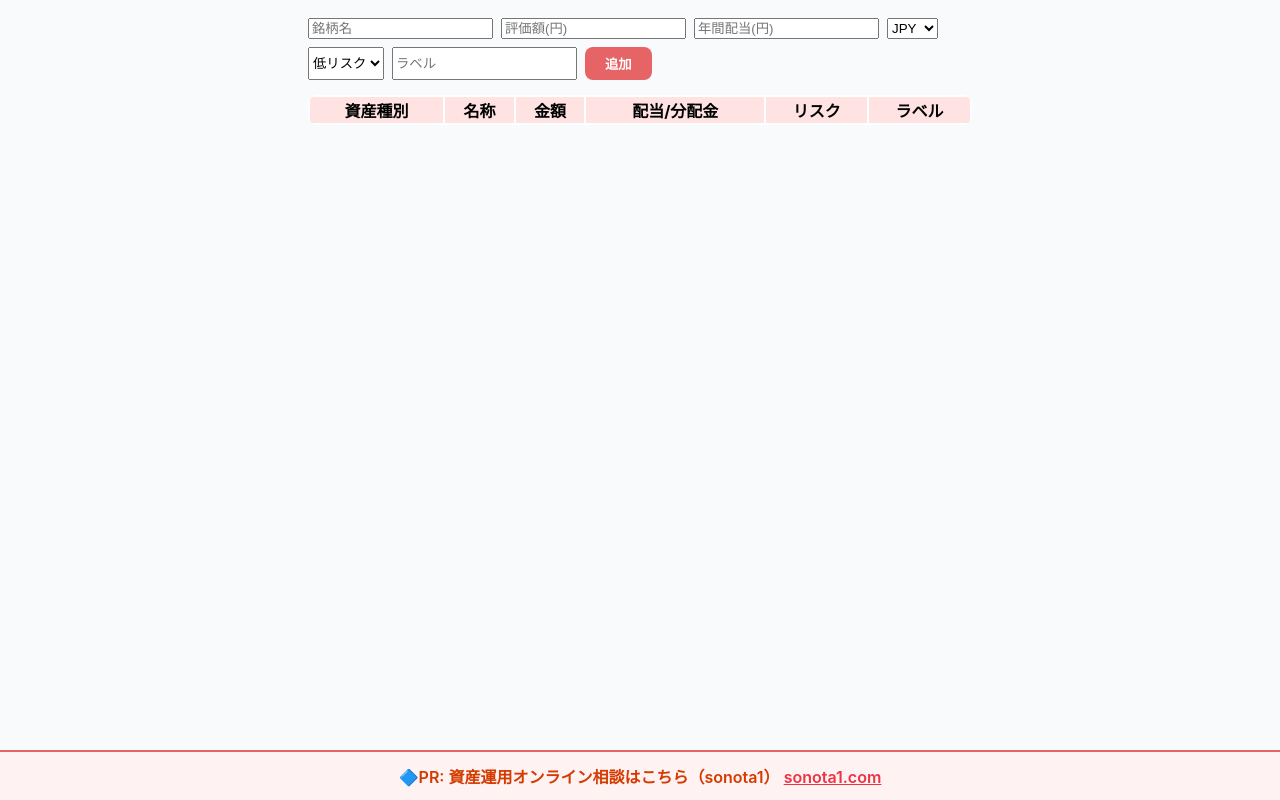
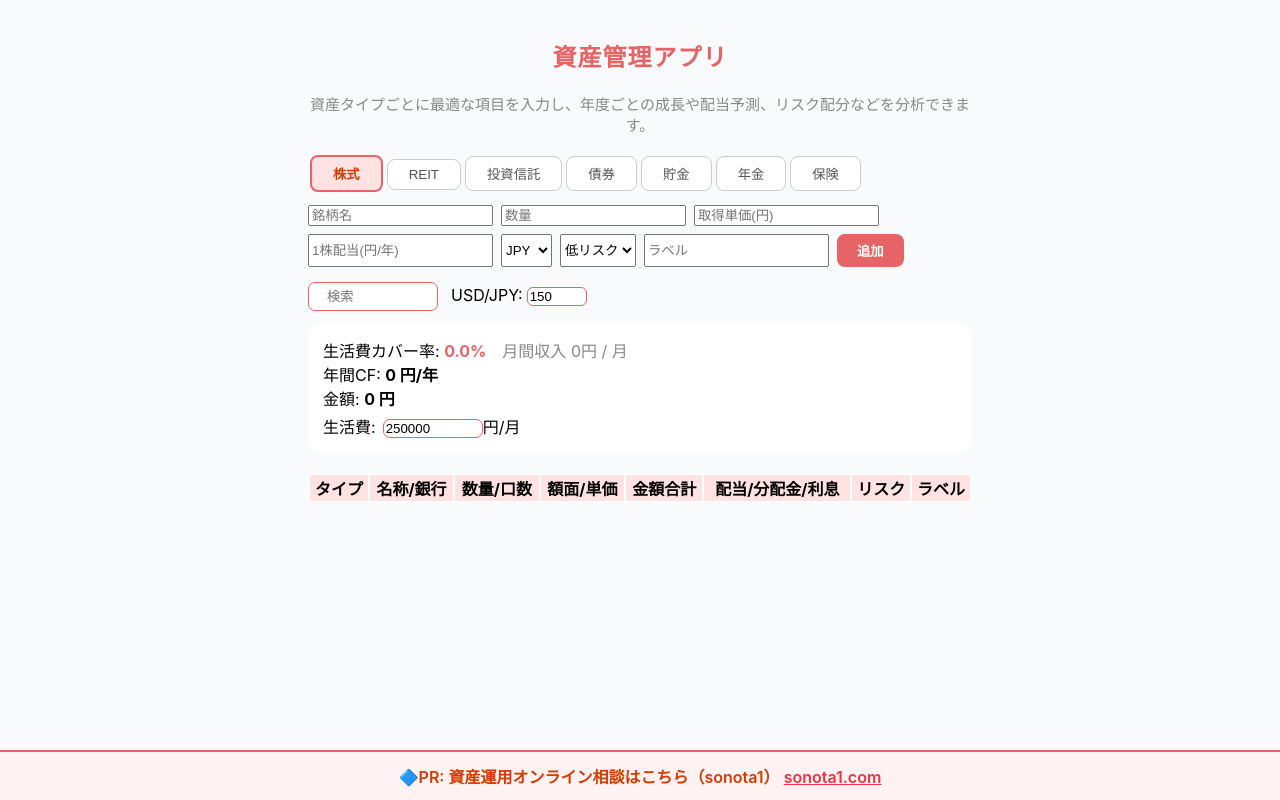
Before and after one commit to sonota1/dividend-management-app, a React (Create React App) app: page / in a window 1280 px wide. Built offline with nearby package versions, Linux system fonts and the light colour scheme.

Commit message:
fix: モバイル最適化とレスポンシブデザイン対応

```diff
--- a/src/App.js
+++ b/src/App.js
@@ -1,13 +1,13 @@
 import React, { useState, useMemo } from "react";
 
-// --- 定数 ---
+// --- 定数類 ---
 const RISK_TAGS = ["低リスク", "中リスク", "高リスク"];
 const CURRENCIES = ["JPY", "USD"];
 const ASSET_TYPES = ["株式", "REIT", "投資信託", "債券", "貯金", "年金", "保険"];
 const LANGUAGES = { ja: "日本語", en: "English", zh: "中文" };
 const FONT_SIZES = { small: "小", medium: "中", large: "大" };
 
-// --- テキスト ---
+// --- 多言語テキスト（日本語のみ記載） ---
 const TEXTS = {
   ja: {
     title: "資産管理アプリ",
@@ -30,7 +30,7 @@ const TEXTS = {
     exportCSV: "CSV出力",
     importCSV: "CSVインポート",
     search: "検索",
-    usage: "ここに資産を入力し、年度ごとの成長や配当予測、リスク配分などを分析できます。",
+    usage: "資産タイプごとに最適な項目を入力し、年度ごとの成長や配当予測、リスク配分などを分析できます。",
     adMsg: "🔷PR: 資産運用オンライン相談はこちら（sonota1）",
     backup: "バックアップ",
     backupGD: "Google Driveにバックアップ"
@@ -51,9 +51,7 @@ function BannerAd({ lang }) {
   );
 }
 
-// --- CSVエクスポート・インポート・GDriveは省略（前回のまま） ---
-
-// --- 設定パネル省略 ---
+// --- CSVエクスポート・インポート・GDriveは省略（前回と同じでOK） ---
 
 // --- メイン ---
 export default function App() {
@@ -67,8 +65,48 @@ export default function App() {
   const [showSettings, setShowSettings] = useState(false);
   const [search, setSearch] = useState("");
 
-  const fontStyles = { small: 13, medium: 16, large: 21 };
+  // --- 集計 ---
+  const total = useMemo(() => assets.reduce((sum, a) => sum + getAssetValue(a), 0), [assets]);
+  const annualCF = useMemo(() => assets.reduce((sum, a) => sum + getAssetDividend(a), 0), [assets]);
+  const monthlyCF = annualCF / 12;
+  const livingCoverRate = monthlyLiving ? (monthlyCF / monthlyLiving) * 100 : 0;
+  const filteredAssets = search
+    ? assets.filter(a => Object.values(a).join().toLowerCase().includes(search.toLowerCase()))
+    : assets;
 
+  // --- 金額・配当計算 ---
+  function getAssetValue(a) {
+    switch (a.assetType) {
+      case "株式":
+      case "REIT":
+        return (Number(a.price) || 0) * (Number(a.shares) || 0);
+      case "投資信託":
+        return (Number(a.unitPrice) || 0) * (Number(a.units) || 0);
+      case "債券":
+        return (Number(a.faceValue) || 0) * (Number(a.units) || 0);
+      case "貯金":
+        return Number(a.amount) || 0;
+      default:
+        return Number(a.amount) || 0;
+    }
+  }
+  function getAssetDividend(a) {
+    switch (a.assetType) {
+      case "株式":
+      case "REIT":
+        return (Number(a.dividendPerShare) || 0) * (Number(a.shares) || 0);
+      case "投資信託":
+        return Number(a.dividend) || 0;
+      case "債券":
+        if (a.faceValue && a.units && a.couponRate)
+          return Number(a.faceValue) * Number(a.units) * (Number(a.couponRate) / 100);
+        return Number(a.dividend) || 0;
+      default:
+        return 0;
+    }
+  }
+
+  // --- 入力フォーム ---
   function handleFormChange(e) {
     const { name, value, type, checked } = e.target;
     setForm(f => ({ ...f, [name]: type === "checkbox" ? checked : value }));
@@ -78,8 +116,6 @@ export default function App() {
     setAssets(prev => [...prev, { ...form, assetType: selectedType }]);
     setForm({});
   }
-
-  // --- 正しいフォーム分岐 ---
   function renderForm() {
     switch (selectedType) {
       case "株式":
@@ -87,8 +123,9 @@ export default function App() {
         return (
           <>
             <input name="name" placeholder="銘柄名" value={form.name || ""} onChange={handleFormChange} required />
-            <input name="amount" type="number" placeholder="評価額(円)" value={form.amount || ""} onChange={handleFormChange} required />
-            <input name="dividend" type="number" placeholder="年間配当(円)" value={form.dividend || ""} onChange={handleFormChange} />
+            <input name="shares" type="number" placeholder="数量" value={form.shares || ""} onChange={handleFormChange} required />
+            <input name="price" type="number" placeholder="取得単価(円)" value={form.price || ""} onChange={handleFormChange} required />
+            <input name="dividendPerShare" type="number" placeholder="1株配当(円/年)" value={form.dividendPerShare || ""} onChange={handleFormChange} />
             <select name="currency" value={form.currency || "JPY"} onChange={handleFormChange}>
               {CURRENCIES.map(c => <option key={c}>{c}</option>)}
             </select>
@@ -119,9 +156,8 @@ export default function App() {
           <>
             <input name="name" placeholder="債券名" value={form.name || ""} onChange={handleFormChange} required />
             <input name="faceValue" type="number" placeholder="額面金額(円)" value={form.faceValue || ""} onChange={handleFormChange} required />
-            <input name="units" type="number" placeholder="保有本数/口数" value={form.units || ""} onChange={handleFormChange} required />
+            <input name="units" type="number" placeholder="保有本数" value={form.units || ""} onChange={handleFormChange} required />
             <input name="couponRate" type="number" step="0.01" placeholder="利率(%)" value={form.couponRate || ""} onChange={handleFormChange} />
-            <input name="dividend" type="number" placeholder="年間利息(円)" value={form.dividend || ""} onChange={handleFormChange} />
             <select name="currency" value={form.currency || "JPY"} onChange={handleFormChange}>
               {CURRENCIES.map(c => <option key={c}>{c}</option>)}
             </select>
@@ -145,7 +181,7 @@ export default function App() {
             <input name="label" placeholder={TEXTS[lang].label} value={form.label || ""} onChange={handleFormChange} />
           </>
         );
-      // 年金・保険は省略（前回同様）
+      // 年金・保険も必要に応じ追加
       default:
         return (
           <>
@@ -163,29 +199,31 @@ export default function App() {
     }
   }
 
-  // --- テーブル集計も、各資産タイプに応じた表示にする例
-  function getDisplayAmount(asset) {
-    switch (asset.assetType) {
-      case "投資信託":
-        return asset.units && asset.unitPrice ? (Number(asset.units) * Number(asset.unitPrice)).toLocaleString() : "";
-      case "債券":
-        return asset.faceValue && asset.units ? (Number(asset.faceValue) * Number(asset.units)).toLocaleString() : "";
-      default:
-        return asset.amount ? Number(asset.amount).toLocaleString() : "";
-    }
-  }
-  function getDisplayDividend(asset) {
-    if (asset.dividend) return Number(asset.dividend).toLocaleString();
-    if (asset.assetType === "債券" && asset.faceValue && asset.units && asset.couponRate)
-      return (Number(asset.faceValue) * Number(asset.units) * (Number(asset.couponRate) / 100)).toLocaleString();
-    return "";
-  }
-
-  // ...省略: 設定パネル、バナー、集計、UI構成は前回と同様...
-
   return (
     <div style={{ fontFamily: "'M PLUS 1p', 'Inter', sans-serif", maxWidth: 700, margin: "auto", padding: 18, paddingBottom: 80 }}>
-      {/* ...ヘッダー・設定パネル・資産種別タブ... */}
+      <header style={{ textAlign: "center", marginBottom: 18 }}>
+        <h2 style={{
+          color: "#e66465",
+          fontWeight: 900,
+          fontSize: fontSize === "large" ? 32 : fontSize === "small" ? 18 : 24,
+          letterSpacing: 1,
+        }}>{TEXTS[lang].title}</h2>
+        <span style={{ color: "#888", fontSize: 15 }}>{TEXTS[lang].usage}</span>
+      </header>
+      <div style={{ marginBottom: 11 }}>
+        {ASSET_TYPES.map(type => (
+          <button
+            key={type}
+            onClick={() => { setSelectedType(type); setForm({}); }}
+            style={{
+              margin: 2, padding: "7px 21px", borderRadius: 8,
+              border: selectedType === type ? "2px solid #e66465" : "1px solid #ccc",
+              background: selectedType === type ? "#ffe2e2" : "#fff",
+              color: selectedType === type ? "#d43b00" : "#555",
+              fontWeight: selectedType === type ? 700 : 400,
+            }}>{type}</button>
+        ))}
+      </div>
       <form onSubmit={handleSubmit} style={{ display: "flex", gap: 8, marginBottom: 15, flexWrap: "wrap" }}>
         {renderForm()}
         <button type="submit" style={{
@@ -193,16 +231,47 @@ export default function App() {
           fontWeight: 700, padding: "7px 20px", cursor: "pointer"
         }}>{TEXTS[lang].add}</button>
       </form>
-      {/* ...検索・CSV・GDrive・集計... */}
-      <table style={{ width: "100%", background: "#fff", borderRadius: 10, overflow: "hidden", marginBottom: 70 }}>
+      <div style={{ margin: "12px 0" }}>
+        <input
+          value={search}
+          onChange={e => setSearch(e.target.value)}
+          placeholder={TEXTS[lang].search}
+          style={{ padding: "6px 18px", borderRadius: 7, border: "1px solid #e66465", width: 130, marginRight: 13 }}
+        />
+        <label style={{ marginRight: 14 }}>
+          USD/JPY:
+          <input type="number" value={usdRate} onChange={e => setUsdRate(Number(e.target.value))}
+            style={{ width: 60, marginLeft: 4, border: "1px solid #e66465", borderRadius: 6 }} />
+        </label>
+        {/* CSV・GDrive等はここに追加可能 */}
+      </div>
+      <div style={{ background: "#fff", borderRadius: 14, padding: 15, marginBottom: 20 }}>
+        <div>{TEXTS[lang].covered}: <b style={{ color: livingCoverRate >= 100 ? "#3c8d00" : "#e66465" }}>{livingCoverRate.toFixed(1)}%</b>
+          <span style={{ color: "#888", marginLeft: 16 }}>月間収入 {monthlyCF.toLocaleString()}円 / 月</span>
+        </div>
+        <div>{TEXTS[lang].annualCF}: <b>{annualCF.toLocaleString()} 円/年</b></div>
+        <div>{TEXTS[lang].amount}: <b>{total.toLocaleString()} 円</b></div>
+        <div style={{ marginTop: 4 }}>
+          <label>生活費:
+            <input type="number" value={monthlyLiving} onChange={e => setMonthlyLiving(Number(e.target.value))}
+              style={{ width: 100, marginLeft: 7, border: "1px solid #e66465", borderRadius: 7 }} />円/月
+          </label>
+        </div>
+      </div>
+      {/* 資産一覧 */}
+      <table style={{
+        width: "100%", background: "#fff", borderRadius: 10, overflow: "hidden", marginBottom: 70
+      }}>
         <thead style={{ background: "#ffe2e2" }}>
           <tr>
-            <th>{TEXTS[lang].assetType}</th>
-            <th>名称</th>
-            <th>金額</th>
-            <th>{TEXTS[lang].dividend}</th>
-            <th>{TEXTS[lang].risk}</th>
-            <th>{TEXTS[lang].label}</th>
+            <th>タイプ</th>
+            <th>名称/銀行</th>
+            <th>数量/口数</th>
+            <th>額面/単価</th>
+            <th>金額合計</th>
+            <th>配当/分配金/利息</th>
+            <th>リスク</th>
+            <th>ラベル</th>
           </tr>
         </thead>
         <tbody>
@@ -210,8 +279,10 @@ export default function App() {
             <tr key={i}>
               <td>{a.assetType}</td>
               <td>{a.name || a.bankName || ""}</td>
-              <td>{getDisplayAmount(a)}</td>
-              <td>{getDisplayDividend(a)}</td>
+              <td>{a.shares || a.units || ""}</td>
+              <td>{a.price || a.unitPrice || a.faceValue || ""}</td>
+              <td>{getAssetValue(a).toLocaleString()}</td>
+              <td>{getAssetDividend(a).toLocaleString()}</td>
               <td>{a.risk}</td>
               <td>{a.label}</td>
             </tr>
```
